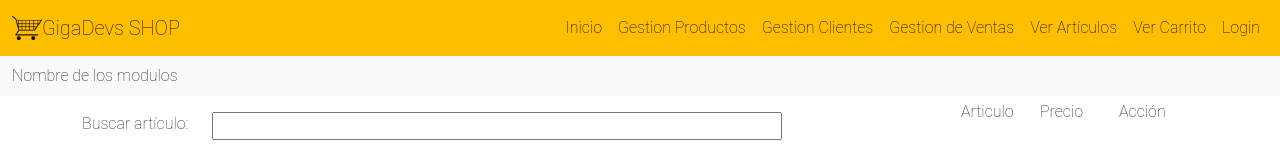
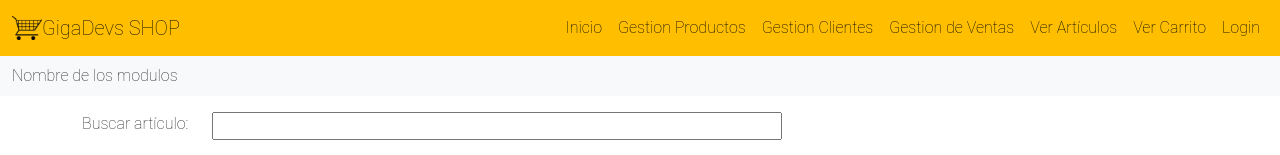
Before and after one commit to rubenchoBR/proyectSoft, a React (Create React App) app in the folder frontend-tienda/: page /verArticulos in a window 1280 px wide. Shown: the top 155 px of the page. Built offline with nearby package versions, Linux system fonts and the light colour scheme.

Commit message:
SP2-HU008 se modifica presentación de artículos

```diff
--- a/frontend-tienda/src/App.css
+++ b/frontend-tienda/src/App.css
@@ -44,6 +44,10 @@
 .contenedor-articulos-carro{
   margin-left: 10px;
 }
+
+.texto-boton-eliminar{
+  font-size: x-small;
+}
 @keyframes App-logo-spin {
   from {
     transform: rotate(0deg);
--- a/frontend-tienda/src/components/modulos/ventas/CarritoCompras.js
+++ b/frontend-tienda/src/components/modulos/ventas/CarritoCompras.js
@@ -13,29 +13,34 @@ const CarritoCompras = ({articulosComprados}) => {
     }
 
     return (
-
-
-            <div className="container-fluid">
-                <div className='row '>
-                <div className='col-4 mt-1 mr-5'>Articulo</div>
-                <div className='col mt-1'>Precio</div>
-                <div className='col mt-1'>Acción</div>
+            <div>
+            {!!articulosComprados && articulosComprados.length > 0 &&
+            <table  class="table table-hover contenedor-articulos-carro">
+                <thead>
+                    <tr>
+                <th  scope="col">Art&iacute;culo</th>
+                <th  scope="col">Precio</th>
+                <th  scope="col">Acci&oacute;n</th>
+                </tr>
+                </thead>
+                <tbody>
                 {
                 !!articulosComprados && articulosComprados.map((articulo)=>{
                         return(
-                            <div className='row'>
-                                <div className='col-4 mt-1  ml-5 ajuste-texto'>{articulo.nombre}</div>
-                                <div className='col mt-1'>{articulo.valor}</div>
-                                <div className='col mt-1 justify-content-md-center'>
-                                    <button onClick={() => eliminar(articulo)} className="btn btn-primary btn-sm align-middle">Eliminar</button>
-                                </div>
-                            </div>
+                            <tr  scope="row">
+                                <td>{articulo.nombre}</td>
+                                <td>{articulo.valor}</td>
+                                <td>
+                                    <a href="#" onClick={() => eliminar(articulo)} ><span className="texto-boton-eliminar">Eliminar</span></a>
+                                </td>
+                            </tr>
                         )
                     })
                 }
-                </div>
+           </tbody>
+            </table>
+            }
             </div>
-
 
     )
 }
```
